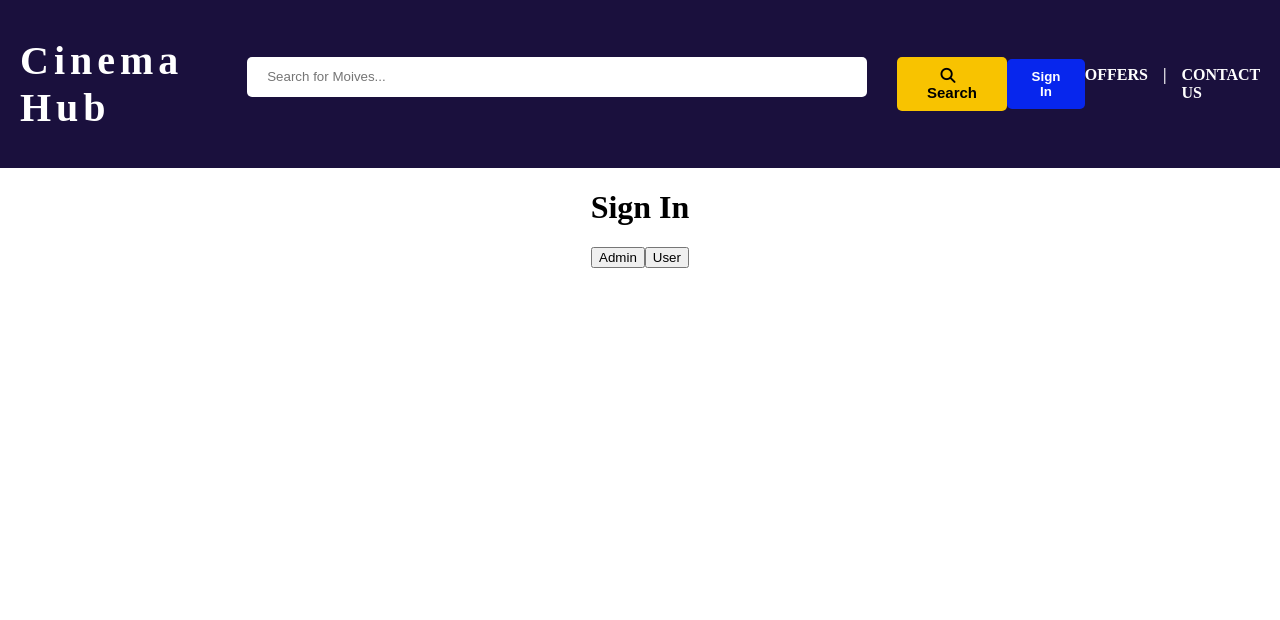
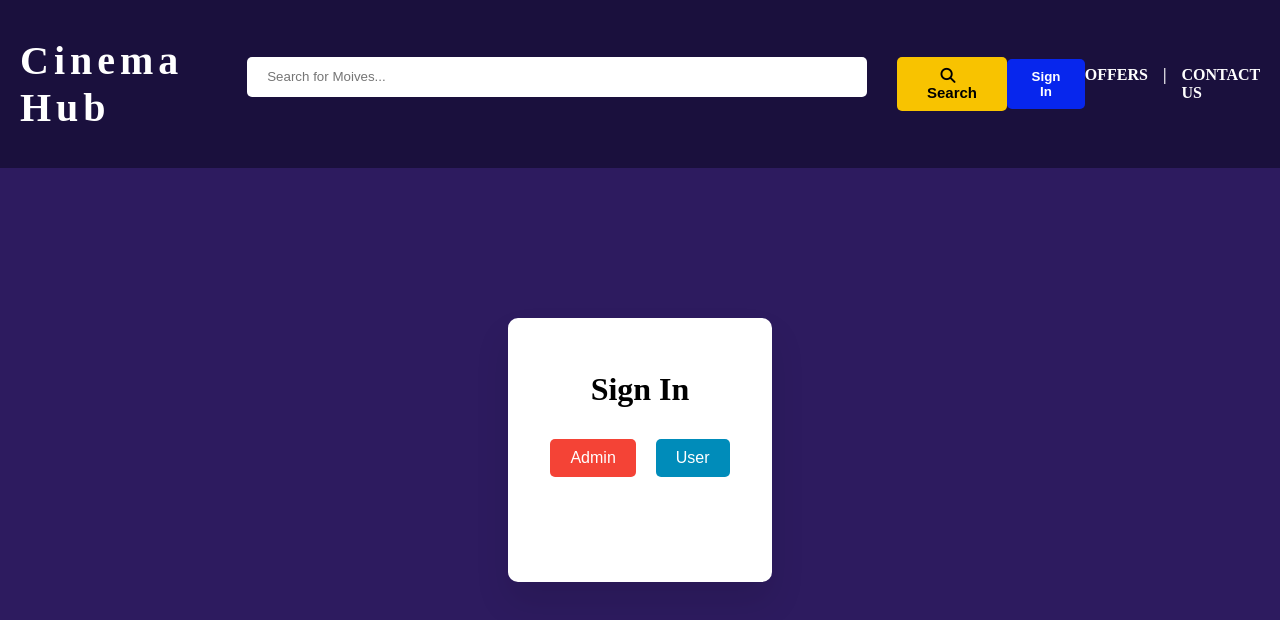
Before and after one commit to sachithrakalani/PUSL3120-Full-Stack-Developmen-FE, a React (Vite) app: page / in a window 1280 px wide. Shown: the top 620 px of the page. Built offline with nearby package versions, Linux system fonts and the light colour scheme.

Commit message:
Style sign in admin and user page

```diff
--- a/src/Components/SignInAdminandUser.jsx
+++ b/src/Components/SignInAdminandUser.jsx
@@ -1,15 +1,18 @@
 import HomePageHeader from "./HomePageHeader";
+import styles from "./signinadminanduser.module.css";
 
 export default function SignInAdminAndUserPage() {
   return (
     <div>
-      <div>
+      <div className={styles.signcontainer}>
         <HomePageHeader />
         <center>
-          <div>
+          <div className={styles.wrapper}>
             <h1>Sign In</h1>
-            <button>Admin</button>
-            <button>User</button>
+            <button className={`${styles.button} ${styles.admin}`}>
+              Admin
+            </button>
+            <button className={`${styles.button} ${styles.user}`}>User</button>
           </div>
         </center>
       </div>
--- a/src/Components/SignInPage.jsx
+++ b/src/Components/SignInPage.jsx
@@ -1,13 +1,14 @@
 import HomePageHeader from "./HomePageHeader";
 import style from "./signinpage.module.css";
 
-export default function SignInpage() {
+export default function SignInPage() {
   return (
     <div className={style.signcontainer}>
       <HomePageHeader />
       <center>
         <div className={style.wrapper}>
           <h1>Sign In</h1>
+          <input type="username" placeholder="Username" name="username" />
           <input type="email" placeholder="Email" name="Email" />
           <input type="password" placeholder="Password" name="Password" />
           <input
--- /dev/null
+++ b/src/Components/signinadminanduser.module.css
@@ -0,0 +1,36 @@
+.signcontainer {
+  height: 100vh;
+  background-color: #2d1b5f;
+}
+
+.button {
+  border: none;
+  color: white;
+  padding: 10px 20px;
+  text-align: center;
+  text-decoration: none;
+  display: inline-block;
+  font-size: 16px;
+  margin: 10px;
+  cursor: pointer;
+  border-radius: 5px;
+}
+
+.admin {
+  background-color: #f44336;
+}
+
+.user {
+  background-color: #008cba;
+}
+
+.wrapper {
+  margin-top: 150px;
+  width: 200px;
+  height: 200px;
+  padding: 2rem 2rem;
+  background-color: #fff;
+  border-radius: 10px;
+  text-align: center;
+  box-shadow: 0 20px 35px rgba(0, 0, 0, 0.1);
+}
```
